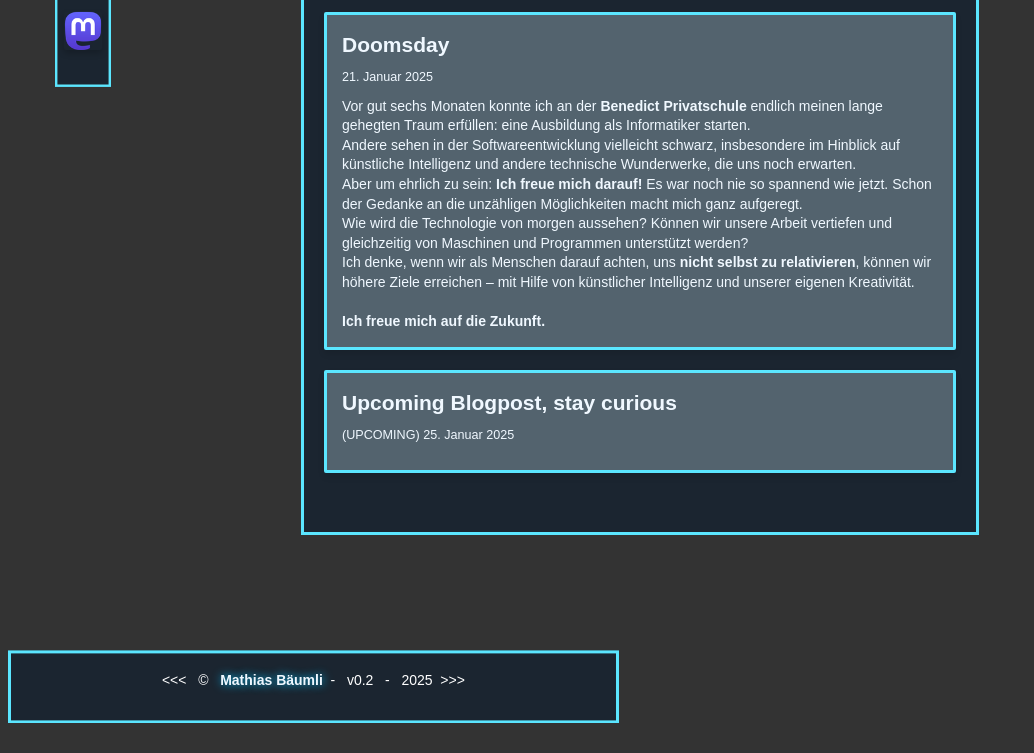
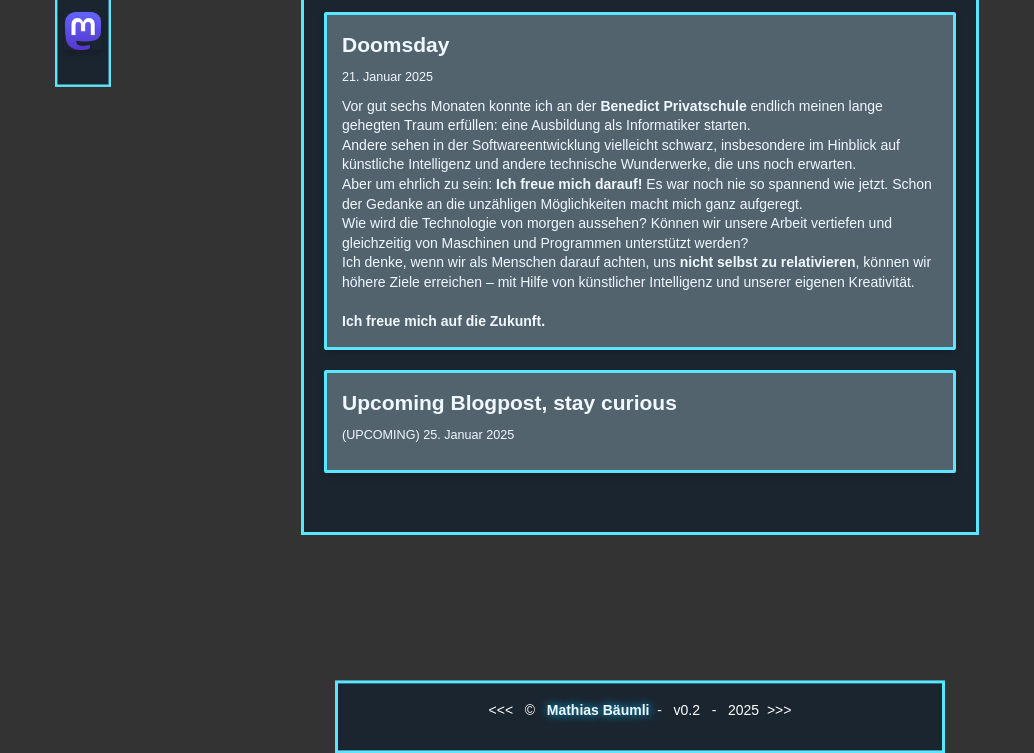
Before and after one commit to Lunyxium/a-quo, a website built with webpack: page index.html in a window 1280 px wide. Shown: the part 466-1219 px from the top of the page, without its empty margins (0-1034 px from the left). Before the commit the page ends 1189 px from the top, so only its background shows below. Built offline with nearby package versions, Linux system fonts and the light colour scheme.

Commit message:
Update main.css

```diff
--- a/css/main.css
+++ b/css/main.css
@@ -25,8 +25,7 @@ footer {
   background-color: #1b2530;
   color: #fff;
   width:45%;
-  margin-top: 60px;
-  margin-bottom: 30px;
+  margin: 90px auto 30px auto;
   border: 3px solid #5be6ff;
 }
 .center {
```
